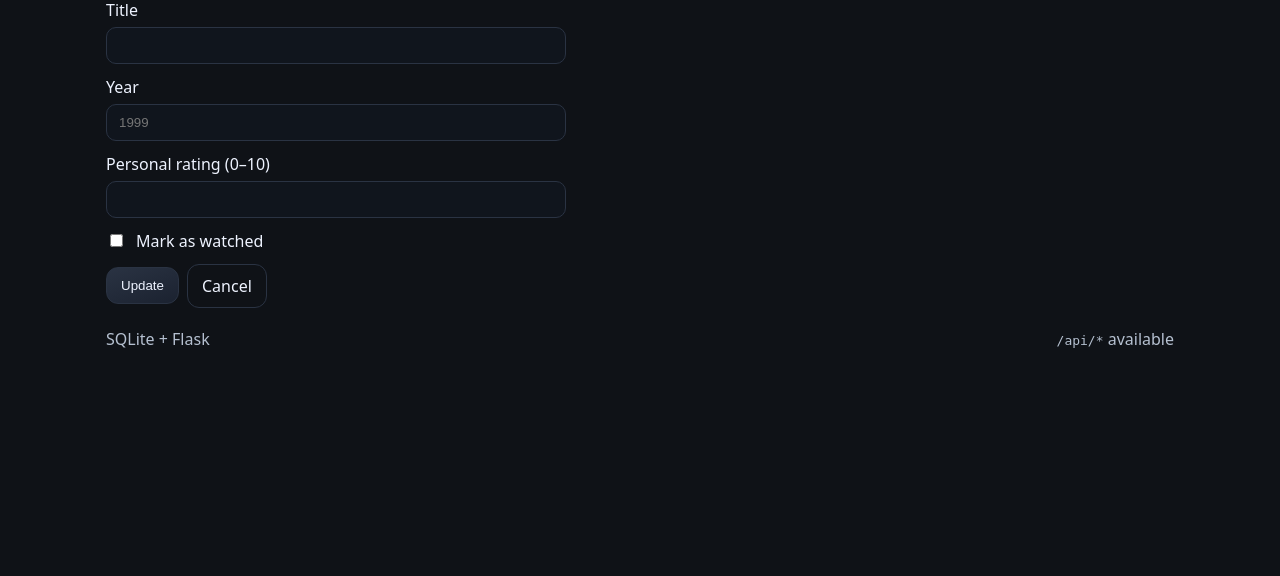
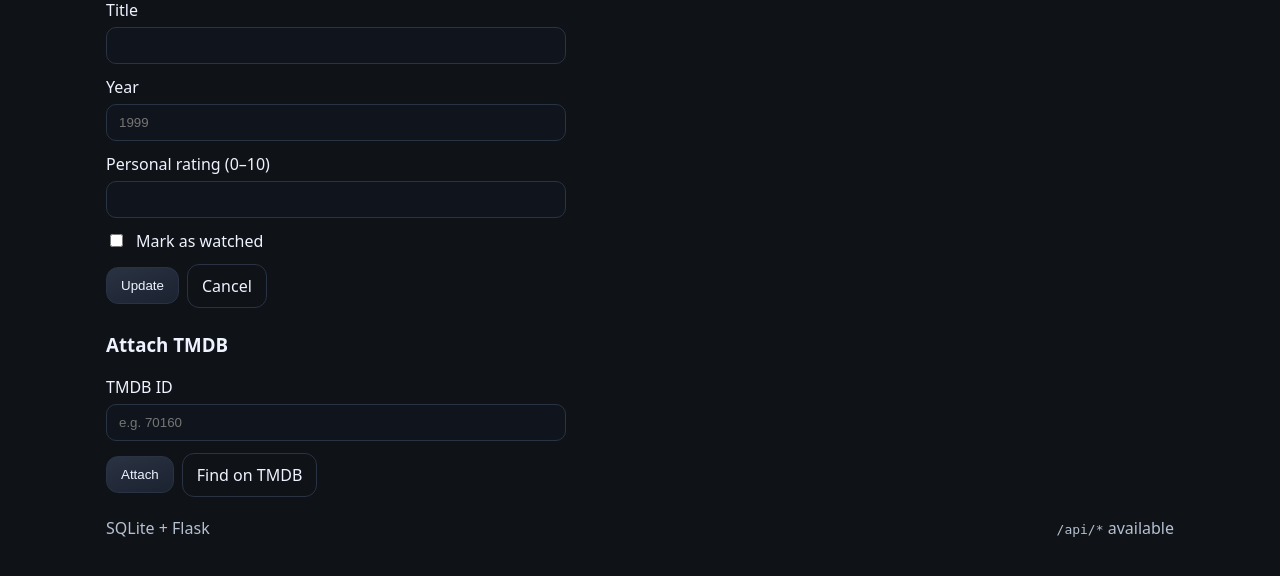
Before and after one commit to gvega2212/MovieWatchlist, a Flask app: template templates/edit_movie.html in a window 1280 px wide. Shown: the part 193-769 px from the top of the page. Run offline with Flask 3, Linux system fonts and the light colour scheme; the template is opened without the code that fills it, so the values that code supplies are empty.

Commit message:
edited more but still have to fix search

```diff
--- a/app_core/api.py
+++ b/app_core/api.py
@@ -145,7 +145,7 @@ def api_add_from_tmdb():
     title = info.get("title") or info.get("name")
     year = (info.get("release_date") or "")[:4]
     genres = info.get("genres", [])
-    poster_path = info.get("poster_path")
+    poster_path = info.get("poster_path") or info.get("backdrop_path")
     overview = info.get("overview")
 
     existing = {g.tmdb_id: g for g in Genre.query.filter(Genre.tmdb_id.in_([g["id"] for g in genres])).all()}
@@ -260,7 +260,7 @@ def api_bulk_from_tmdb():
 
         title = (info.get("title") or info.get("name") or "").strip()
         year = (info.get("release_date") or "")[:4] or None
-        poster_path = info.get("poster_path")
+        poster_path = info.get("poster_path") or info.get("backdrop_path")
         overview = info.get("overview")
         genres = info.get("genres", [])
 
@@ -346,7 +346,7 @@ def fix_missing_posters():
     for m in missing:
         try:
             info = mapi.get_tmdb_movie(int(m.external_id))
-            m.poster_path = info.get("poster_path")
+            m.poster_path = info.get("poster_path") or info.get("backdrop_path")
             if hasattr(m, "overview") and not m.overview:
                 m.overview = info.get("overview")
             db.session.add(m); db.session.commit()
--- a/movie_api.py
+++ b/movie_api.py
@@ -25,7 +25,7 @@ def search_tmdb(query, page=1):  # searching movies by title
             "tmdb_id": m.get("id"),
             "title": m.get("title"),
             "year": (m.get("release_date") or "")[:4],
-            "poster_path": m.get("poster_path"),
+            "poster_path": m.get("poster_path") or m.get("backdrop_path"),
             "overview": m.get("overview"),
         })
     return items
--- a/templates/edit_movie.html
+++ b/templates/edit_movie.html
@@ -26,4 +26,15 @@
   </div>
 </form>
 
+<h3 style="margin-top:24px">Attach TMDB</h3>
+<form method="post" action="{{ url_for('web.html_attach_tmdb', movie_id=movie.id) }}" class="form">
+  <label class="label">TMDB ID
+    <input class="input" name="tmdb_id" placeholder="e.g. 70160">
+  </label>
+  <div class="actions">
+    <button class="btn" type="submit">Attach</button>
+    <a class="btn ghost" href="{{ url_for('web.html_search') }}">Find on TMDB</a>
+  </div>
+</form>
+
 {% endblock %}
```
